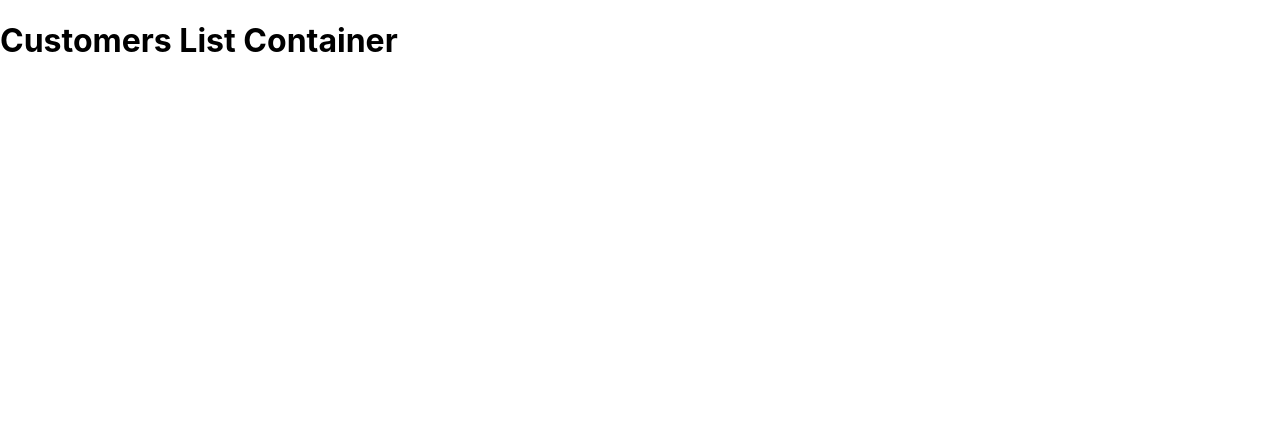
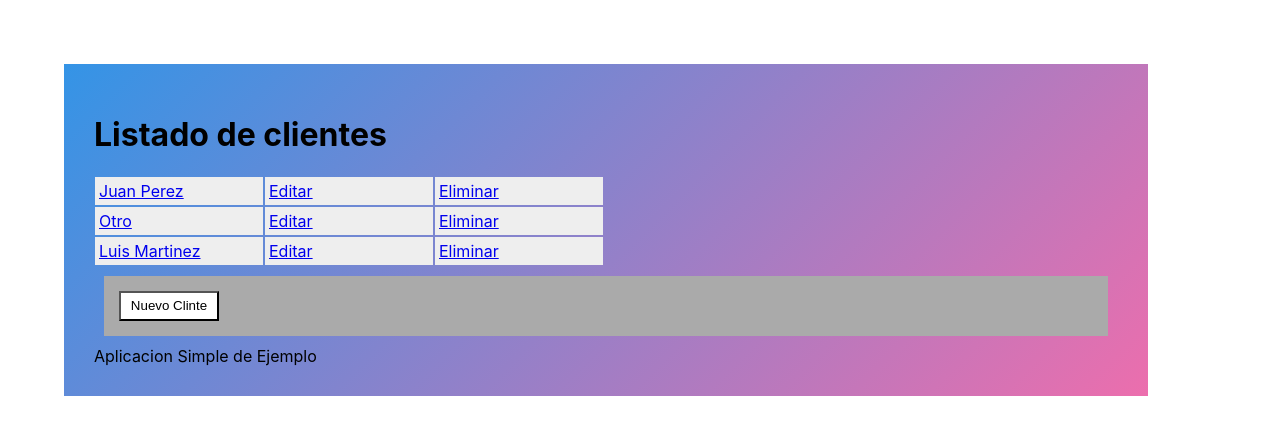
Before and after one commit to H3ctorR/customers-app, a React (Create React App) app in the folder customers-app/: page / in a window 1280 px wide. Both pictures are taken after a click on the button "Listado de clientes". Shown: the top 434 px of the page. Built offline with nearby package versions, Linux system fonts and the light colour scheme.

Commit message:
Video 10

```diff
--- a/customers-app/src/App.js
+++ b/customers-app/src/App.js
@@ -3,13 +3,14 @@
 
 import './App.css';
 import HomeContainer from './containers/HomeContainers';
+import CustomersContainer from './containers/CustomersContainer';
 
 
 
 class App extends React.Component {
   renderHome = () => <HomeContainer />;
   renderCustomerContainer = () => <h1>Customer Container</h1>;
-  renderCustomerListContainer = () => <h1>Customers List Container</h1>;
+  renderCustomerListContainer = () => <CustomersContainer /> ;
   renderCustomerNewContainer = () => <h1>Customer New Container</h1>;
 
   render(){
--- a/customers-app/src/components/CustomerListItem.js
+++ b/customers-app/src/components/CustomerListItem.js
@@ -1,18 +1,19 @@
 import React from 'react';
 import PropTypes from 'prop-types';
+import { Link } from 'react-router-dom';
 
-const CustomerListItem = ({ name, editAction, delAction }) => {
+const CustomerListItem = ({ name, editAction, delAction, urlPath, dni }) => {
     return(
         <div>
             <div className='customers-list-item'>
                 <div className='field'>
-                    <Link to={`${props.urlPath}${dni}`}> {name} </Link>
+                    <Link to={`${urlPath}${dni}`}> {name} </Link>
                 </div>
                 <div className='field'>
-                    <Link to={`${props.urlPath}${dni}/edit`}> {editAction} </Link>
+                    <Link to={`${urlPath}${dni}/edit`}> {editAction} </Link>
                 </div>
                 <div className='field'>
-                    <Link to={`${props.urlPath}${dni}/del`}> {delAction} </Link>
+                    <Link to={`${urlPath}${dni}/del`}> {delAction} </Link>
                 </div>
             </div>
         </div>
@@ -23,6 +24,7 @@
     name: PropTypes.string.isRequired,
     editAction: PropTypes.string.isRequired,
     delAction: PropTypes.string.isRequired,
-    urlPath: PropTypes.string.isRequired
+    urlPath: PropTypes.string.isRequired,
+    dni: PropTypes.string.isRequired
 }
 export default CustomerListItem;
--- a/customers-app/src/components/CustomersList.js
+++ b/customers-app/src/components/CustomersList.js
@@ -2,7 +2,7 @@
 import PropTypes from 'prop-types';
 import CustomersListItem from './CustomerListItem';
 
-const CustomersList = ({ customers, ulrPath }) =>{
+const CustomersList = ({ customers, urlPath }) =>{
     return(
         <div>
             <div className='customers-list'>
@@ -10,10 +10,11 @@
                     customers.map(c =>
                         <CustomersListItem
                             key={c.dni}
+                            dni={c.dni}
                             name={c.name}
                             editAction={'Editar'}
                             delAction={'Eliminar'}
-                            urlPath={ulrPath} >
+                            urlPath={urlPath} >
                         </CustomersListItem>
                     )
                 }
--- /dev/null
+++ b/customers-app/src/containers/CustomersContainer.js
@@ -0,0 +1,51 @@
+import React, { Component } from 'react';
+// import PropTypes from 'prop-types';
+import AppFrame from '../components/AppFrame';
+import CustomersList from '../components/CustomersList';
+import CustomersActions from '../components/CustomersActions';
+
+const customers = [
+    {   "dni":"27000000",
+        "name":"Juan Perez",
+        "age":37
+    },
+    {   "dni":"30000000",
+        "name":"Otro",
+        "age":35
+    },
+    {   "dni":"33000000",
+        "name":"Luis Martinez",
+        "age":32
+    }
+];
+
+class CustomersContainer extends Component {
+    renderBody = customers => (
+        <div>
+            <CustomersList
+                customers={customers}
+                urlPath={'customer/'}>
+            </CustomersList>
+
+            <CustomersActions>
+                <button onClick={this.handleAddNew}>Nuevo Clinte</button>
+            </CustomersActions>
+        </div>
+    )
+    render() {
+        return (
+            <div>
+                <AppFrame
+                    header={'Listado de clientes'}
+                    body={this.renderBody(customers) }>
+                </AppFrame>
+            </div>
+        );
+    };
+}
+
+// CustomersContainer.propTypes = {
+
+// };
+
+export default CustomersContainer;
--- a/customers-app/src/containers/HomeContainers.js
+++ b/customers-app/src/containers/HomeContainers.js
@@ -1,5 +1,4 @@
 import React from 'react';
-import PropTypes from 'prop-types';
 // import { Link } from 'react-router-dom';
 
 import AppFrame from '../components/AppFrame';
@@ -32,9 +31,5 @@
     }
 }
 
-HomeContainer.propTypes = {
-
-}
-
 // Solucion para el error de la version 2 de enrutar
 export default withRouter(HomeContainer);
--- a/customers-app/src/index.css
+++ b/customers-app/src/index.css
@@ -42,3 +42,11 @@
   height: 30px;
   margin: 5px;
 }
+
+.customers-list-item .field{
+  width: 160px;
+  margin: 1px;
+  padding: 4px;
+  background: #EEE;
+  display: inline-block;
+}
```
